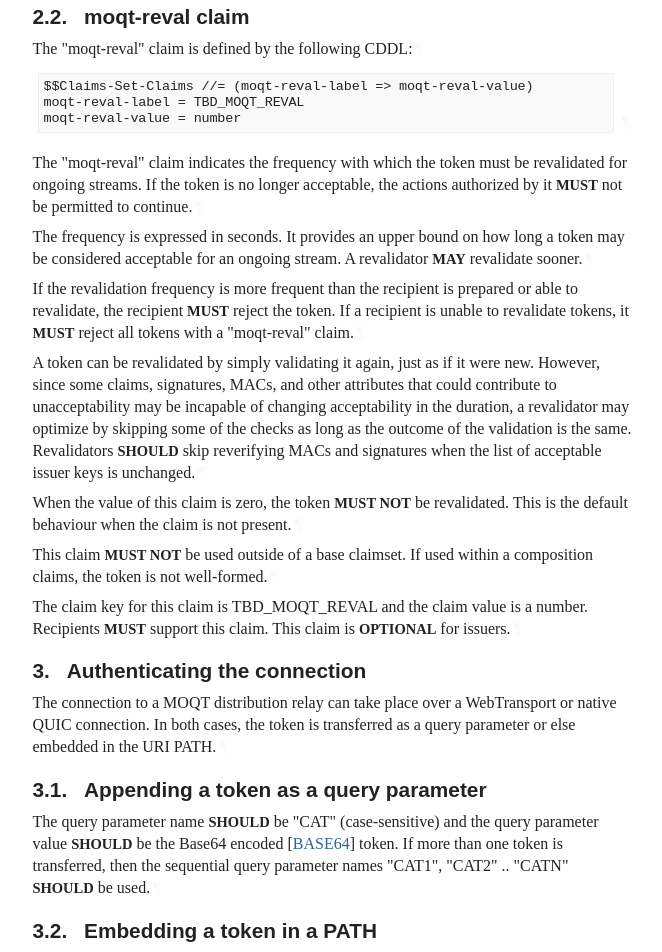
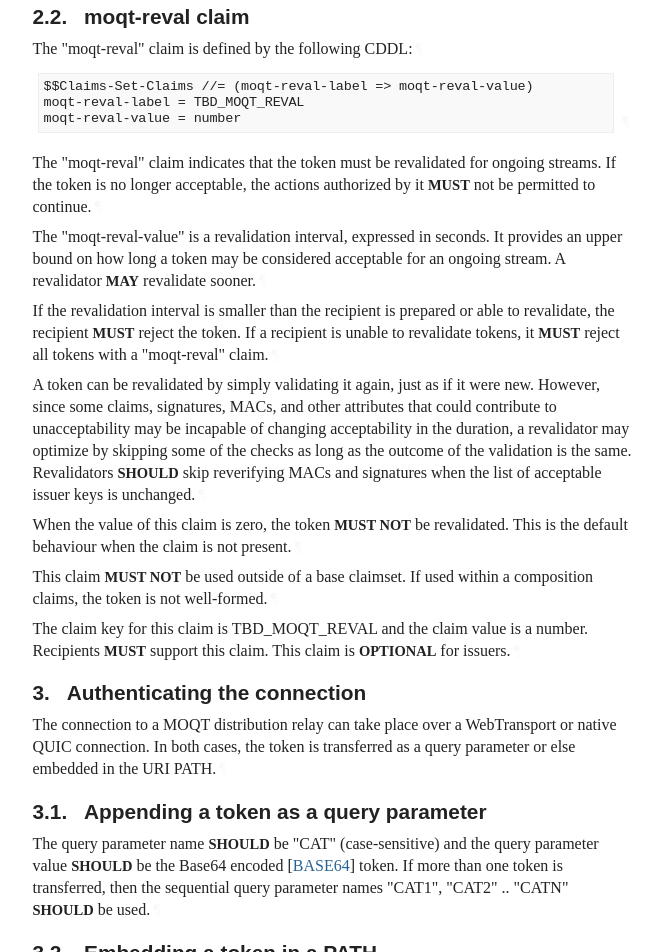
Before and after one commit to moq-wg/CAT-4-MOQT, a plain HTML site: page draft-law-moq-cat4moqt.html in a window 1280 px wide. Shown: the part 4822-5774 px from the top of the page, without its empty margins (92-754 px from the left). Drawn offline with Linux system fonts and the light colour scheme; a web font is replaced by a local one.

Commit message:
Script updating gh-pages from 7be3a9d. [ci skip]

```diff
--- a/draft-law-moq-cat4moqt.html
+++ b/draft-law-moq-cat4moqt.html
@@ -1552,13 +1552,14 @@ moqt-reval-label = TBD_MOQT_REVAL
 moqt-reval-value = number
 </pre><a href="#section-2.2-2" class="pilcrow">¶</a>
 </div>
-<p id="section-2.2-3">The "moqt-reval" claim indicates the frequency with which the token must be
+<p id="section-2.2-3">The "moqt-reval" claim indicates that the token must be
 revalidated for ongoing streams. If the token is no longer acceptable, the
 actions authorized by it <span class="bcp14">MUST</span> not be permitted to continue.<a href="#section-2.2-3" class="pilcrow">¶</a></p>
-<p id="section-2.2-4">The frequency is expressed in seconds. It provides an upper bound on how long a
+<p id="section-2.2-4">The "moqt-reval-value" is a revalidation interval, expressed in seconds.
+It provides an upper bound on how long a
 token may be considered acceptable for an ongoing stream. A revalidator <span class="bcp14">MAY</span>
 revalidate sooner.<a href="#section-2.2-4" class="pilcrow">¶</a></p>
-<p id="section-2.2-5">If the revalidation frequency is more frequent than the recipient is prepared
+<p id="section-2.2-5">If the revalidation interval is smaller than the recipient is prepared
 or able to revalidate, the recipient <span class="bcp14">MUST</span> reject the token. If a recipient is
 unable to revalidate tokens, it <span class="bcp14">MUST</span> reject all tokens with a "moqt-reval"
 claim.<a href="#section-2.2-5" class="pilcrow">¶</a></p>
```
Also changed, not shown: index.html (+1 -1 lines), draft-law-moq-cat4moqt.txt.
